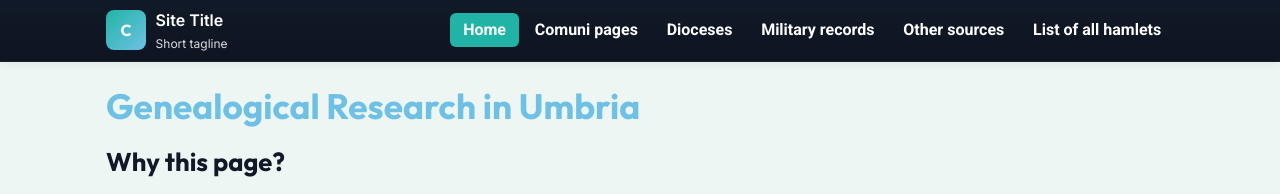
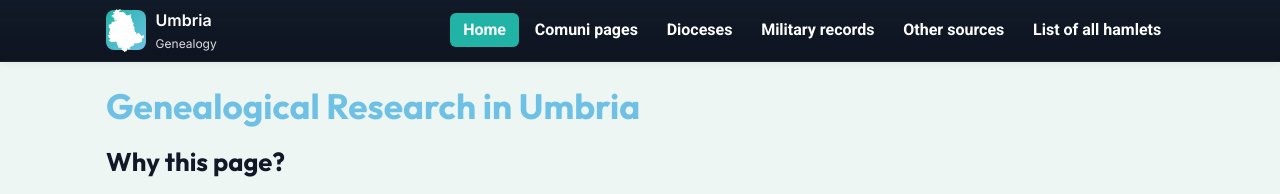
Before and after one commit to genealogy-umbria/genealogy-umbria.github.io, a Jekyll site: the page built from index.md, in a window 1280 px wide. Shown: the top 194 px of the page. Built offline with Jekyll 4.4.1, drawn with Linux system fonts in a browser that asks for light colours; some of the changed text lies outside the part shown.

Commit message:
further style changes

```diff
--- a/_layouts/default.html
+++ b/_layouts/default.html
@@ -140,6 +140,12 @@
       text-align:center;
       font-size:0.9rem;
     }
+    footer .license-icon {
+      position:absolute;
+      left:1rem;
+      height:22px;
+      width:auto;
+    }
 
     /* responsive behavior */
     @media (max-width: 759px) {
@@ -154,10 +160,10 @@
   <nav role="navigation" aria-label="Main">
     <div class="nav-inner">
       <div class="site-brand" aria-hidden="true">
-        <div class="site-logo">C</div>
+        <div class="site-logo"><img src="/img/umbria_outline.png" alt="UG"></div>
         <div>
-          <div class="site-title">Site Title</div>
-          <div class="site-tagline">Short tagline</div>
+          <div class="site-title">Umbria</div>
+          <div class="site-tagline">Genealogy</div>
         </div>
       </div>
 
@@ -195,7 +201,8 @@
 
   <!-- Footer -->
   <footer>
-    © <span id="year"></span> Genealogy
+    <img src="/img/CC_BY-SA_icon.png" alt="CC BY-SA" class="license-icon">
+    © <span id="year"></span> Umbria Genealogy
   </footer>
 
   <script>
```
Also changed, not shown: img/CC_BY-SA_icon.png (added), img/umbria_outline.png (added).
